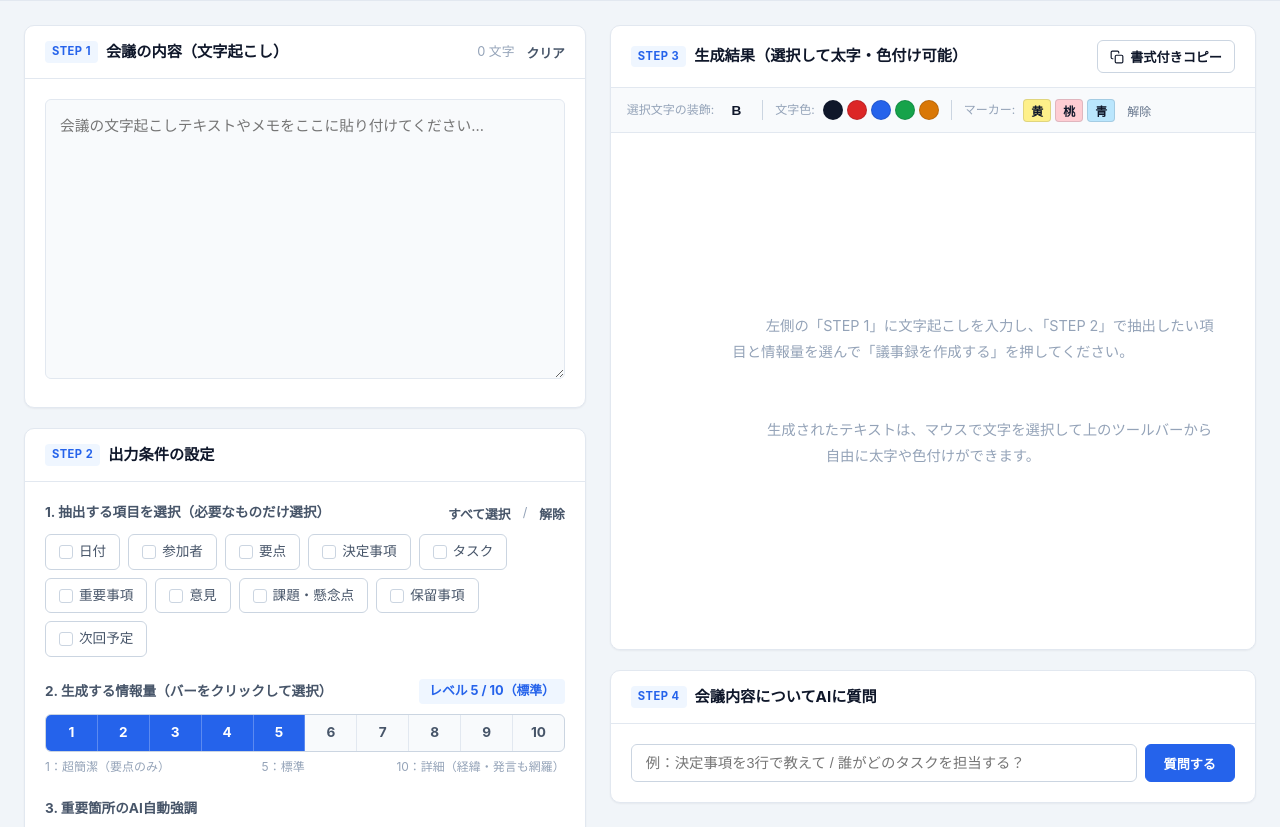
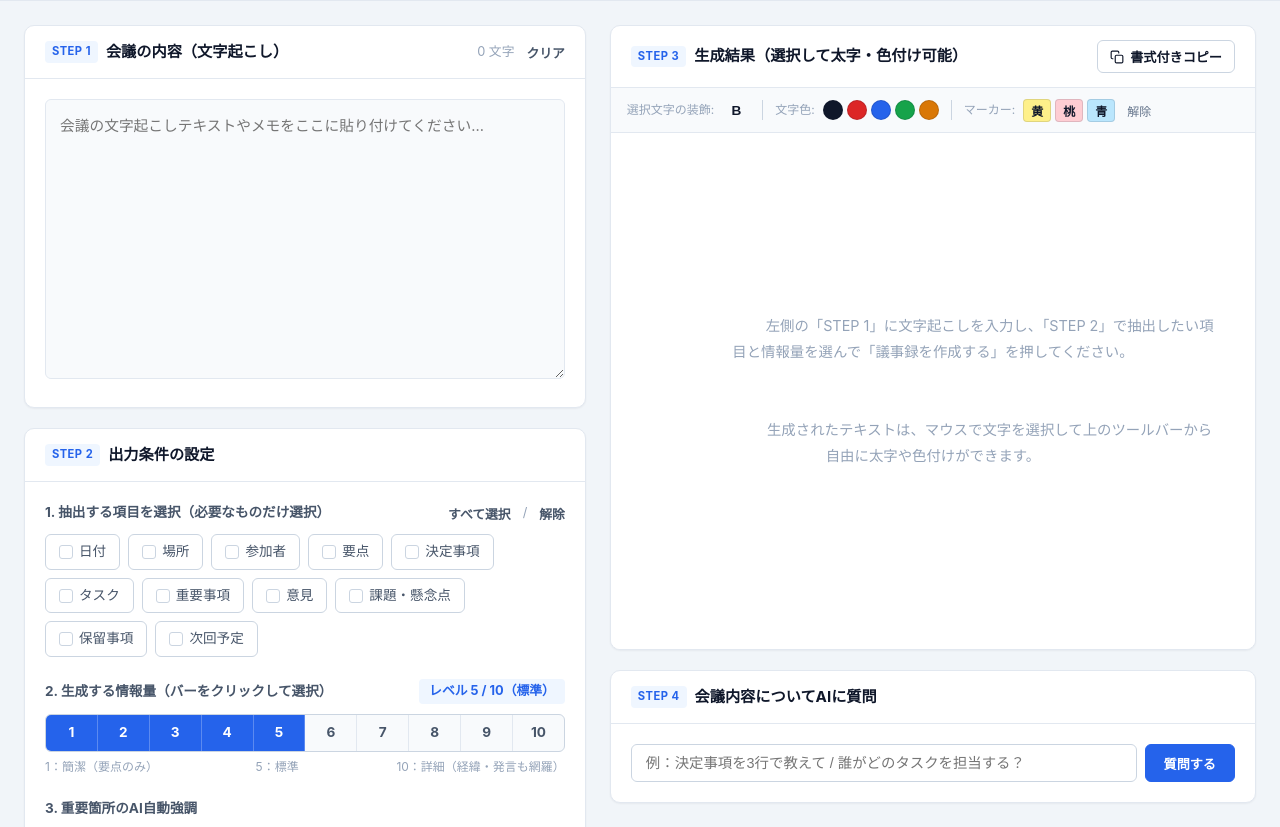
Before and after one commit to sayaka555p/giziroku, a plain HTML site: page index.html in a window 1280 px wide. Shown: the part 64-891 px from the top of the page. Drawn offline with Linux system fonts and the light colour scheme.

Commit message:
Update index.html

```diff
--- a/index.html
+++ b/index.html
@@ -778,6 +778,7 @@
                         </div>
                         <div class="options-grid" id="options-container">
                             <div class="chip-item"><input type="checkbox" id="opt-date" value="日付"><label for="opt-date"><span class="chip-check"></span>日付</label></div>
+                            <div class="chip-item"><input type="checkbox" id="opt-place" value="場所"><label for="opt-place"><span class="chip-check"></span>場所</label></div>
                             <div class="chip-item"><input type="checkbox" id="opt-name" value="参加者"><label for="opt-name"><span class="chip-check"></span>参加者</label></div>
                             <div class="chip-item"><input type="checkbox" id="opt-summary" value="要点"><label for="opt-summary"><span class="chip-check"></span>要点</label></div>
                             <div class="chip-item"><input type="checkbox" id="opt-decision" value="決定事項"><label for="opt-decision"><span class="chip-check"></span>決定事項</label></div>
@@ -808,7 +809,7 @@
                             <div class="volume-segment" data-val="10">10</div>
                         </div>
                         <div class="volume-scale-hints">
-                            <span>1：超簡潔（要点のみ）</span>
+                            <span>1：簡潔（要点のみ）</span>
                             <span>5：標準</span>
                             <span>10：詳細（経緯・発言も網羅）</span>
                         </div>
```
